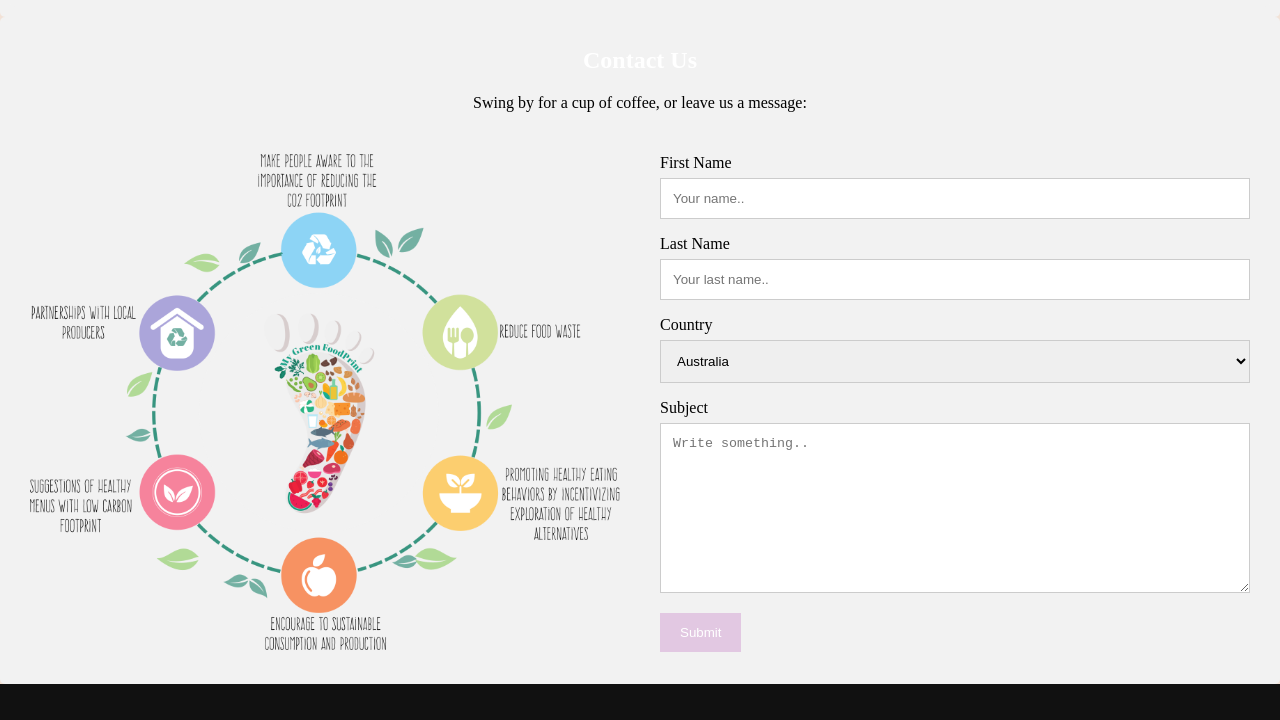
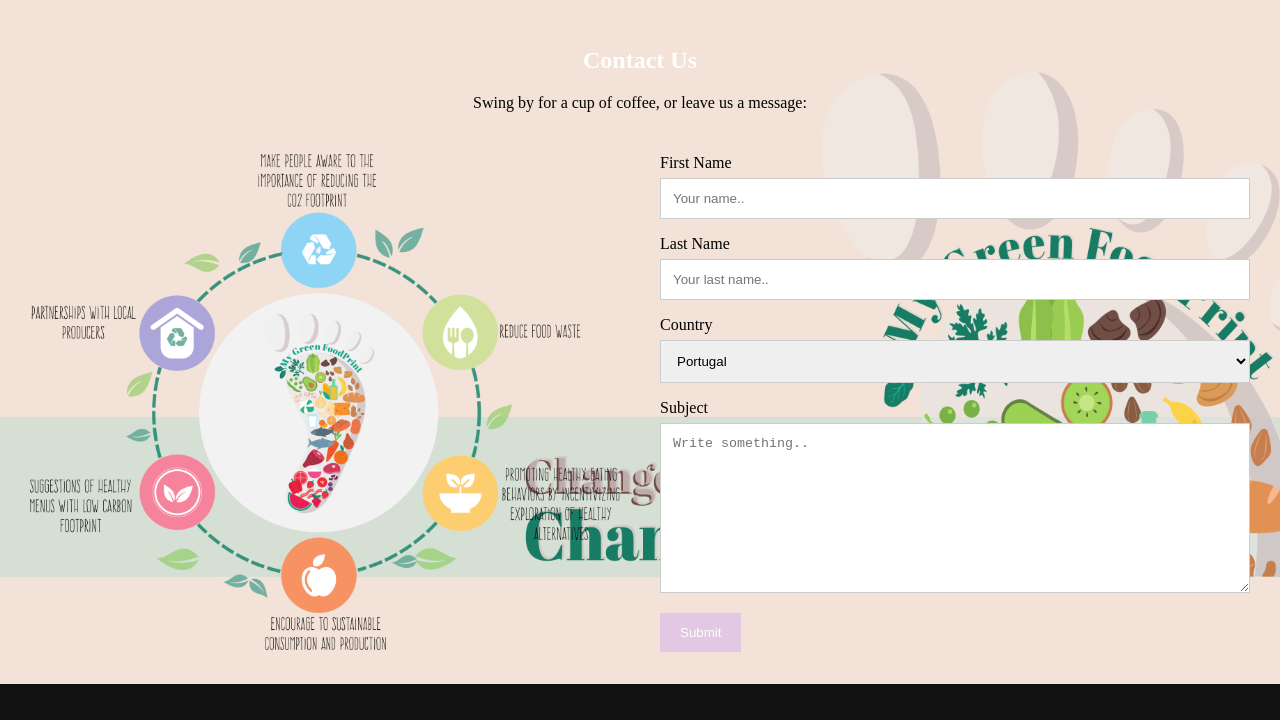
Before and after one commit to lmaia-22/mygreenfoodprint, a plain HTML site: page pages/contact.html in a window 1280 px wide. Shown: the part 83-803 px from the top of the page. Drawn offline with Linux system fonts and the light colour scheme.

Commit message:
finished and corrected contact bk

```diff
--- a/css/contact.css
+++ b/css/contact.css
@@ -42,7 +42,6 @@ h1, h2{
   /* Style the container/contact section */
   .container {
     border-radius: 5px;
-    background-color: #f2f2f2;
     padding: 10px;
   }
 
--- a/pages/contact.html
+++ b/pages/contact.html
@@ -50,9 +50,11 @@
               <input type="text" id="lname" name="lastname" placeholder="Your last name..">
               <label for="country">Country</label>
               <select id="country" name="country">
-                <option value="australia">Australia</option>
-                <option value="canada">Canada</option>
-                <option value="usa">USA</option>
+                <option value="australia">Portugal</option>
+                <option value="canada">França</option>
+                <option value="usa">Alemanha</option>
+                <option value="usa">Suiça</option>
+                <option value="usa">Espanha</option>
               </select>
               <label for="subject">Subject</label>
               <textarea id="subject" name="subject" placeholder="Write something.." style="height:170px"></textarea>
@@ -62,7 +64,6 @@
         </div>
       </div>
     </section>
-  </div>
   <footer>
     <div class="footer-content">
       <h3>My Green FoodPrint</h3>
```
Lines whose indentation alone changed are shown as unchanged.
